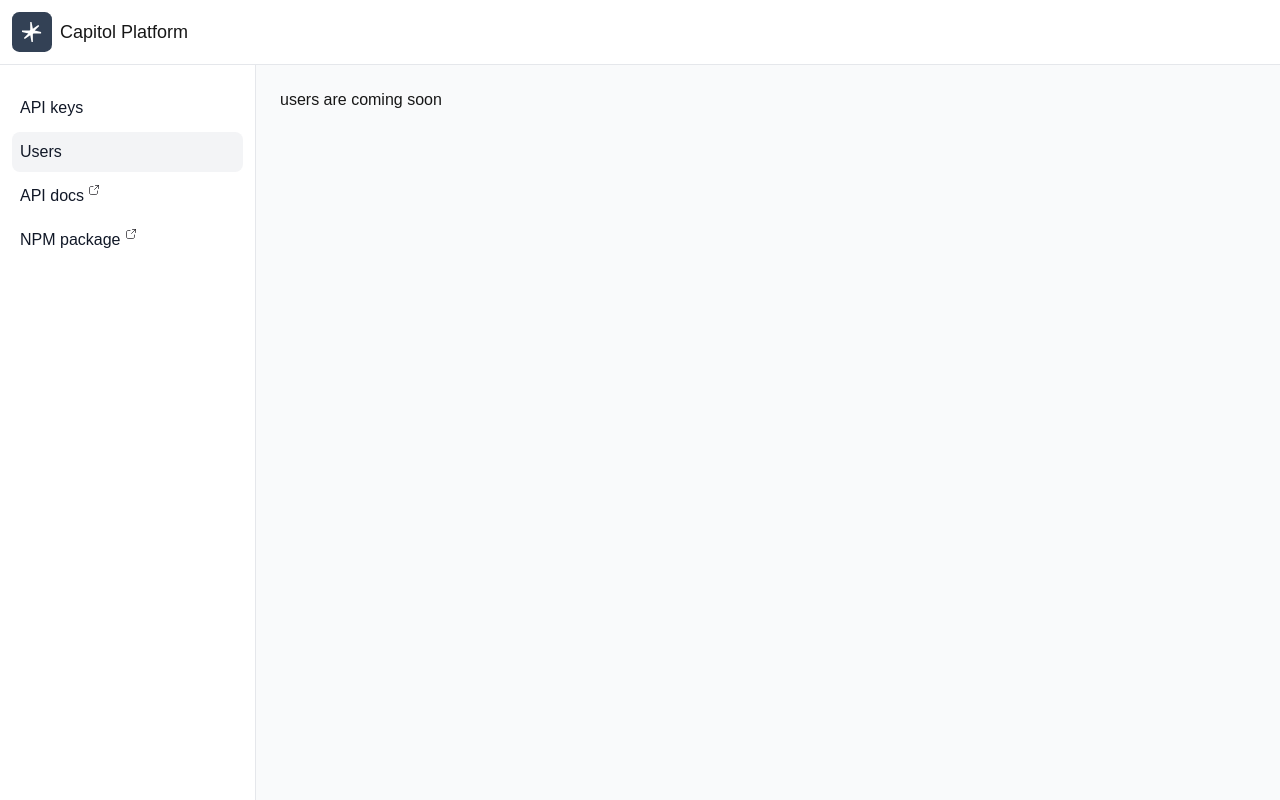
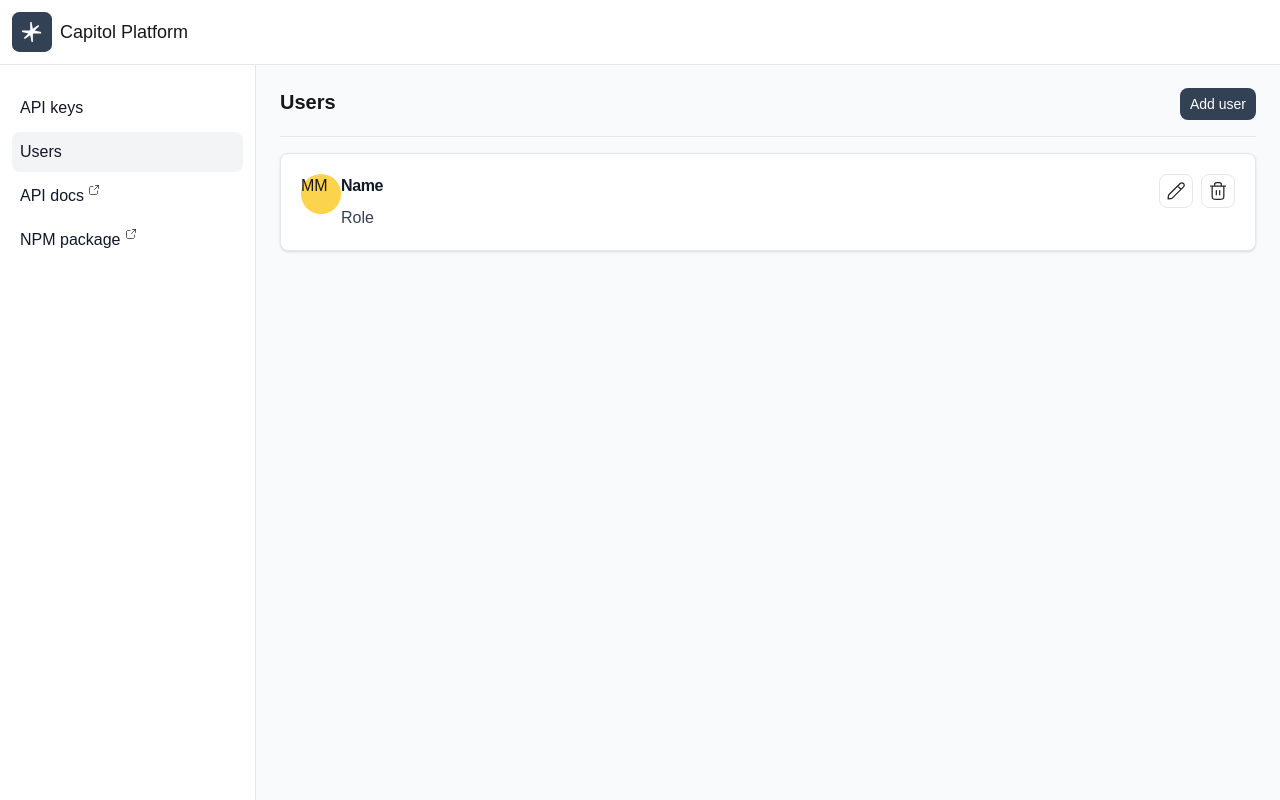
Before and after one commit to Faction-V/capitol-platform-ai, a Next.js app: page /users in a window 1280 px wide. Built offline with nearby package versions, Linux system fonts and the light colour scheme.

Commit message:
users init

```diff
--- a/app/(admin)/users/page.tsx
+++ b/app/(admin)/users/page.tsx
@@ -1,3 +1,5 @@
+import UsersList from "@/app/(admin)/users/users-list";
+
 export default function UsersPage() {
-  return <div className="mb-4">users are coming soon</div>;
+  return <UsersList />;
 }
--- /dev/null
+++ b/app/(admin)/users/user-item.tsx
@@ -0,0 +1,73 @@
+import { EditIcon } from "@/app/icons/edit-icon";
+import { TrashIcon } from "@/app/icons/trash-icon";
+
+interface UserItemProps {
+  firstName: string;
+  lastName: string;
+}
+
+const colors = {
+  a: "red",
+  b: "orange",
+  c: "amber",
+  d: "yellow",
+  e: "lime",
+  f: "zinc",
+  g: "green",
+  h: "emerald",
+  i: "teal",
+  j: "cyan",
+  k: "sky",
+  l: "blue",
+  m: "indigo",
+  n: "violet",
+  o: "purple",
+  p: "fuchsia",
+  q: "pink",
+  r: "rose",
+  s: "slate",
+  t: "gray",
+  u: "neutral",
+  v: "teal",
+  w: "blue",
+  x: "green",
+  y: "emerald",
+  z: "amber",
+};
+
+export const UserItem = ({
+  firstName = "Masha",
+  lastName = "Mal",
+}: UserItemProps) => {
+  return (
+    <div className="flex bg-white border border-gray-200 rounded-lg shadow justify-between items-start p-5 mb-2">
+      <div className="flex">
+        <div className={`w-10 h-10 rounded-full bg-amber-300`}>
+          {firstName[0].toUpperCase()}
+          {lastName[0].toUpperCase()}
+        </div>
+        <div className="flex flex-col justify-between leading-normal gap-2">
+          <h5 className="font-bold tracking-tight text-gray-900">Name</h5>
+          <p className="font-normal text-gray-700">Role</p>
+        </div>
+      </div>
+
+      <div className="flex gap-2 items-start">
+        <button
+          onClick={() => {}}
+          type="button"
+          className="py-1.5 px-1.5 text-sm font-medium focus:outline-none bg-white rounded-lg border border-gray-200 hover:bg-gray-200 focus:z-10 focus:ring-4 focus:ring-gray-100"
+        >
+          <EditIcon />
+        </button>
+        <button
+          onClick={() => {}}
+          type="button"
+          className="py-1.5 px-1.5 text-sm font-medium focus:outline-none bg-white rounded-lg border border-gray-200 hover:bg-gray-200 focus:z-10 focus:ring-4 focus:ring-gray-100"
+        >
+          <TrashIcon />
+        </button>
+      </div>
+    </div>
+  );
+};
--- /dev/null
+++ b/app/(admin)/users/users-list.tsx
@@ -0,0 +1,40 @@
+"use client";
+
+import { useState } from "react";
+import { ToastContainer } from "react-toastify";
+import { UserItem } from "@/app/(admin)/users/user-item";
+
+export default function UsersList() {
+  const [isAddAddUserModalOpen, setAddAddUserModalOpen] = useState(false);
+  return (
+    <div className="mb-4">
+      <ToastContainer
+        position="top-center"
+        autoClose={5000}
+        hideProgressBar
+        newestOnTop={false}
+        closeOnClick
+        rtl={false}
+        pauseOnFocusLoss
+        pauseOnHover
+        theme="light"
+      />
+      <div className="flow-root">
+        <div className="flex justify-between">
+          <h3 className="text-xl font-semibold dark:text-white">Users</h3>
+          <button
+            onClick={() => setAddAddUserModalOpen(true)}
+            type="button"
+            className="text-white bg-primary-700 hover:bg-primary-800 focus:ring-4 focus:ring-primary-300 font-medium rounded-lg text-sm px-2.5 py-1.5 text-center"
+          >
+            Add user
+          </button>
+        </div>
+        <hr className="h-px my-4 bg-gray-200 border-0" />
+        <div>
+          <UserItem />
+        </div>
+      </div>
+    </div>
+  );
+}
```
